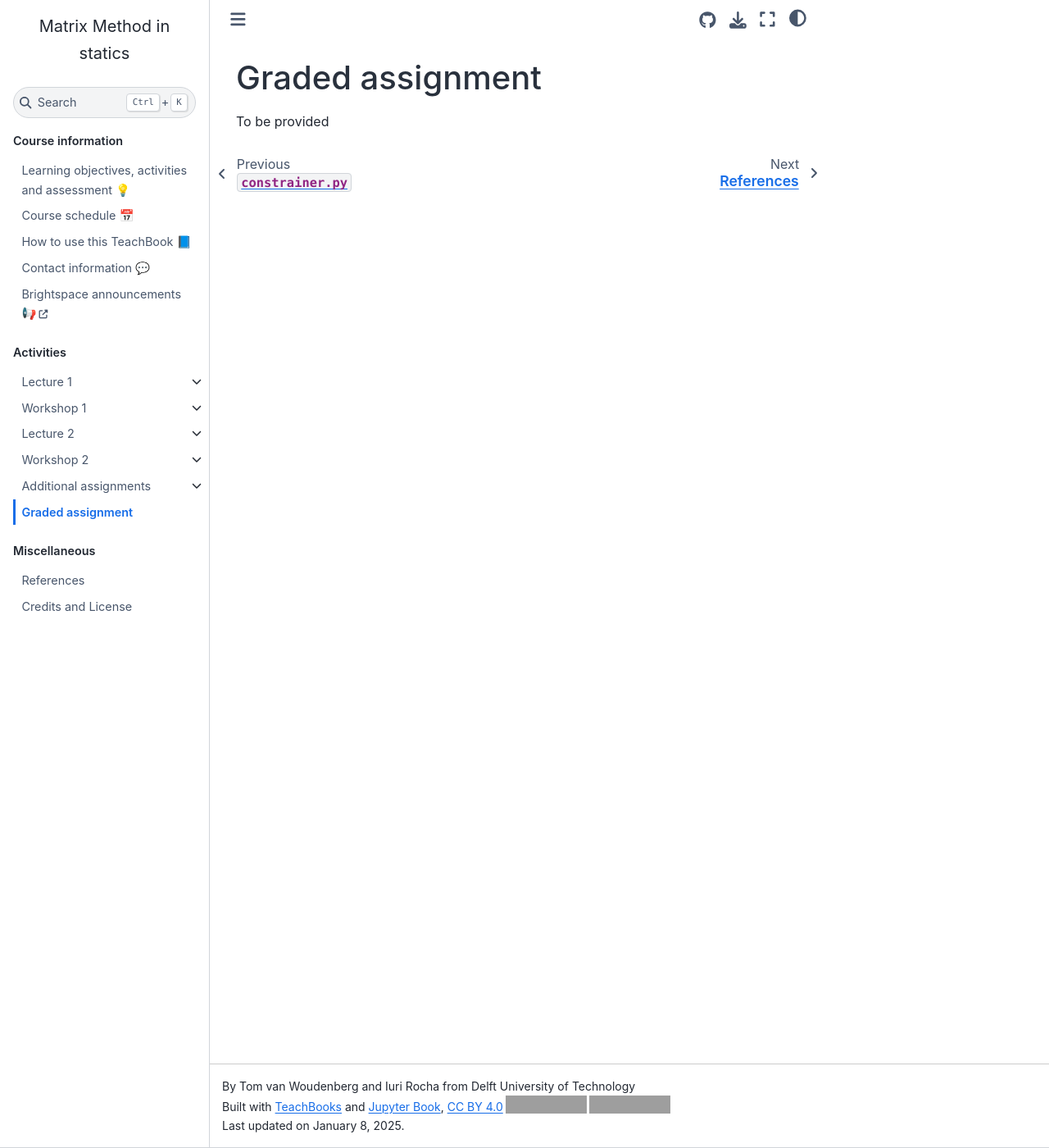
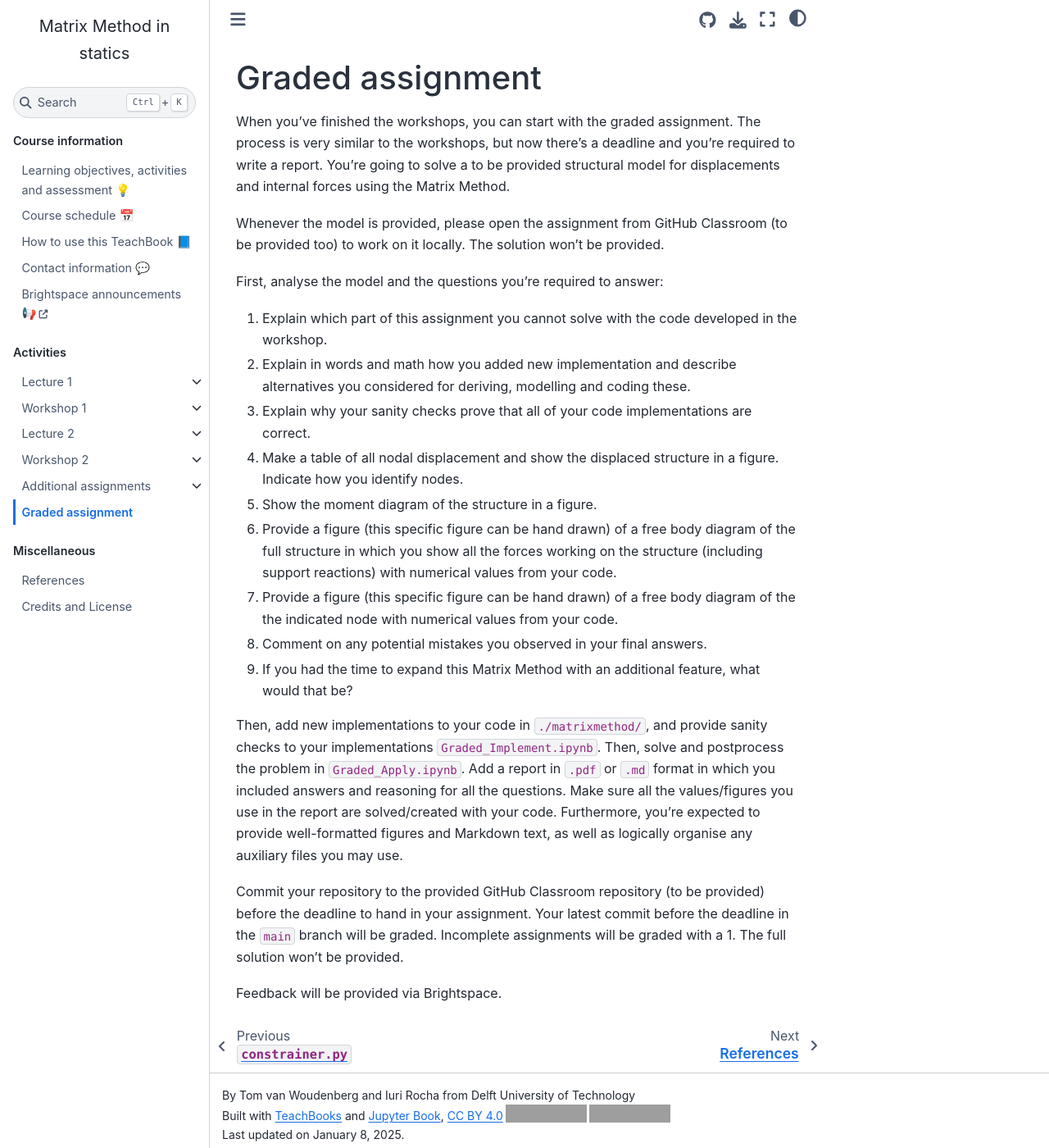
Before and after one commit to sophietenhoor/book, a Jupyter Book: the page built from book/assignment.md, in a window 1280 px wide and 1400 px high. Shown: the whole window at 82% size. Built offline with Jupyter Book 1.0.4 settings and Sphinx 7.4.7 and the Sphinx Book theme 1.1.4, drawn with Linux system fonts in a browser that asks for light colours; comment, search, counter and statistics services are not loaded; grey boxes are pictures that could not be loaded.

Commit message:
Update assignment.md

```diff
--- a/book/assignment.md
+++ b/book/assignment.md
@@ -1,3 +1,22 @@
 # Graded assignment
 
-To be provided
+When you've finished the workshops, you can start with the graded assignment. The process is very similar to the workshops, but now there's a deadline and you're required to write a report. You're going to solve a to be provided structural model for displacements and internal forces using the Matrix Method.
+
+Whenever the model is provided, please open the assignment from GitHub Classroom (to be provided too) to work on it locally. The solution won't be provided.
+
+First, analyse the model and the questions you're required to answer:
+1. Explain which part of this assignment you cannot solve with the code developed in the workshop.
+2. Explain in words and math how you added new implementation and describe alternatives you considered for deriving, modelling and coding these.
+3. Explain why your sanity checks prove that all of your code implementations are correct.
+4. Make a table of all nodal displacement and show the displaced structure in a figure. Indicate how you identify nodes.
+5. Show the moment diagram of the structure in a figure.
+6. Provide a figure (this specific figure can be hand drawn) of a free body diagram of the full structure in which you show all the forces working on the structure (including support reactions) with numerical values from your code.
+7. Provide a figure (this specific figure can be hand drawn) of a free body diagram of the the indicated node with numerical values from your code.
+8. Comment on any potential mistakes you observed in your final answers.
+9. If you had the time to expand this Matrix Method with an additional feature, what would that be?
+
+Then, add new implementations to your code in `./matrixmethod/`, and provide sanity checks to your implementations `Graded_Implement.ipynb`. Then, solve and postprocess the problem in `Graded_Apply.ipynb`. Add a report in `.pdf` or `.md` format in which you included answers and reasoning for all the questions. Make sure all the values/figures you use in the report are solved/created with your code. Furthermore, you're expected to provide well-formatted figures and Markdown text, as well as logically organise any auxiliary files you may use.
+
+Commit your repository to the provided GitHub Classroom repository (to be provided) before the deadline to hand in your assignment. Your latest commit before the deadline in the `main` branch will be graded. Incomplete assignments will be graded with a 1. The full solution won't be provided.
+
+Feedback will be provided via Brightspace.
```
